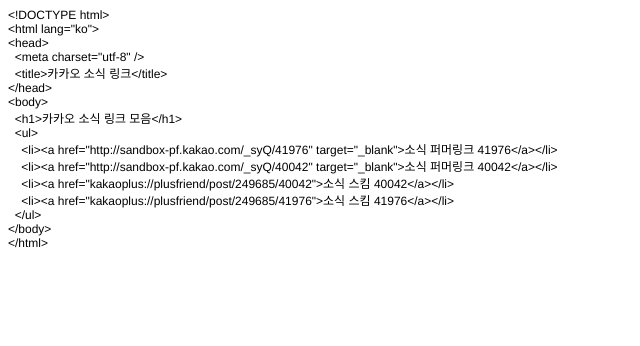
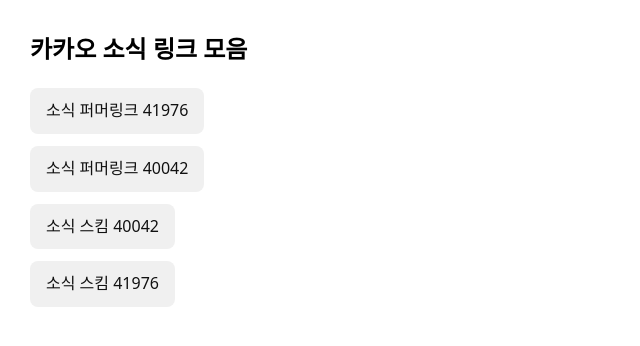
Before and after one commit to Hanna-j/link-test, a plain HTML site: page index.html in a window 1280 px wide. Shown: the whole page, without its empty margins (0-640 px from the left). Drawn offline with Linux system fonts and the light colour scheme.

Commit message:
Update index.html

```diff
--- a/index.html
+++ b/index.html
@@ -1,31 +1,24 @@
-<!DOCTYPE html PUBLIC "-//W3C//DTD HTML 4.01//EN" "http://www.w3.org/TR/html4/strict.dtd">
-<html>
+<!DOCTYPE html>
+<html lang="ko">
 <head>
-  <meta http-equiv="Content-Type" content="text/html; charset=utf-8">
-  <meta http-equiv="Content-Style-Type" content="text/css">
-  <title></title>
-  <meta name="Generator" content="Cocoa HTML Writer">
-  <meta name="CocoaVersion" content="2487.4">
-  <style type="text/css">
-    p.p1 {margin: 0.0px 0.0px 0.0px 0.0px; font: 12.0px Helvetica}
+  <meta charset="utf-8">
+  <title>카카오 소식 링크</title>
+  <style>
+    body { font-family: system-ui, -apple-system, Segoe UI, Roboto, sans-serif; margin: 30px; line-height: 1.6; }
+    h1 { font-size: 24px; margin-bottom: 20px; }
+    ul { list-style: none; padding: 0; }
+    li { margin: 12px 0; }
+    a { display: inline-block; padding: 10px 16px; border-radius: 8px; background: #f0f0f0; text-decoration: none; color: #111; }
+    a:hover { background: #e0e0e0; }
   </style>
 </head>
 <body>
-<p class="p1">&lt;!DOCTYPE html&gt;</p>
-<p class="p1">&lt;html lang="ko"&gt;</p>
-<p class="p1">&lt;head&gt;</p>
-<p class="p1"><span class="Apple-converted-space">  </span>&lt;meta charset="utf-8" /&gt;</p>
-<p class="p1"><span class="Apple-converted-space">  </span>&lt;title&gt;카카오 소식 링크&lt;/title&gt;</p>
-<p class="p1">&lt;/head&gt;</p>
-<p class="p1">&lt;body&gt;</p>
-<p class="p1"><span class="Apple-converted-space">  </span>&lt;h1&gt;카카오 소식 링크 모음&lt;/h1&gt;</p>
-<p class="p1"><span class="Apple-converted-space">  </span>&lt;ul&gt;</p>
-<p class="p1"><span class="Apple-converted-space">    </span>&lt;li&gt;&lt;a href="http://sandbox-pf.kakao.com/_syQ/41976" target="_blank"&gt;소식 퍼머링크 41976&lt;/a&gt;&lt;/li&gt;</p>
-<p class="p1"><span class="Apple-converted-space">    </span>&lt;li&gt;&lt;a href="http://sandbox-pf.kakao.com/_syQ/40042" target="_blank"&gt;소식 퍼머링크 40042&lt;/a&gt;&lt;/li&gt;</p>
-<p class="p1"><span class="Apple-converted-space">    </span>&lt;li&gt;&lt;a href="kakaoplus://plusfriend/post/249685/40042"&gt;소식 스킴 40042&lt;/a&gt;&lt;/li&gt;</p>
-<p class="p1"><span class="Apple-converted-space">    </span>&lt;li&gt;&lt;a href="kakaoplus://plusfriend/post/249685/41976"&gt;소식 스킴 41976&lt;/a&gt;&lt;/li&gt;</p>
-<p class="p1"><span class="Apple-converted-space">  </span>&lt;/ul&gt;</p>
-<p class="p1">&lt;/body&gt;</p>
-<p class="p1">&lt;/html&gt;</p>
+  <h1>카카오 소식 링크 모음</h1>
+  <ul>
+    <li><a href="http://sandbox-pf.kakao.com/_syQ/41976" target="_blank">소식 퍼머링크 41976</a></li>
+    <li><a href="http://sandbox-pf.kakao.com/_syQ/40042" target="_blank">소식 퍼머링크 40042</a></li>
+    <li><a href="kakaoplus://plusfriend/post/249685/40042">소식 스킴 40042</a></li>
+    <li><a href="kakaoplus://plusfriend/post/249685/41976">소식 스킴 41976</a></li>
+  </ul>
 </body>
 </html>
```
